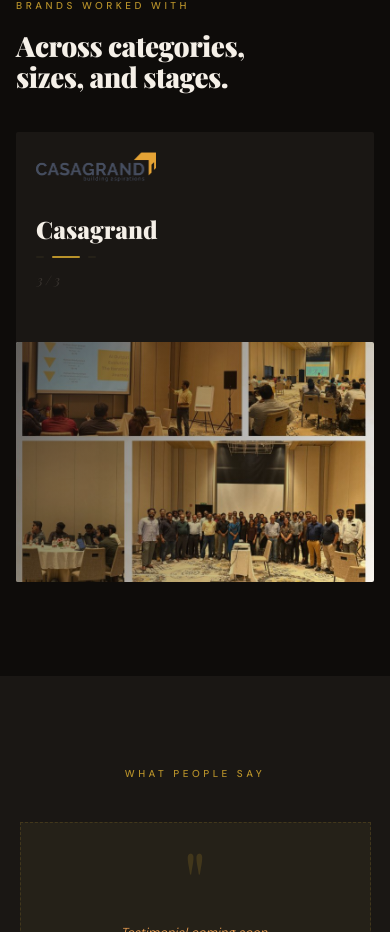
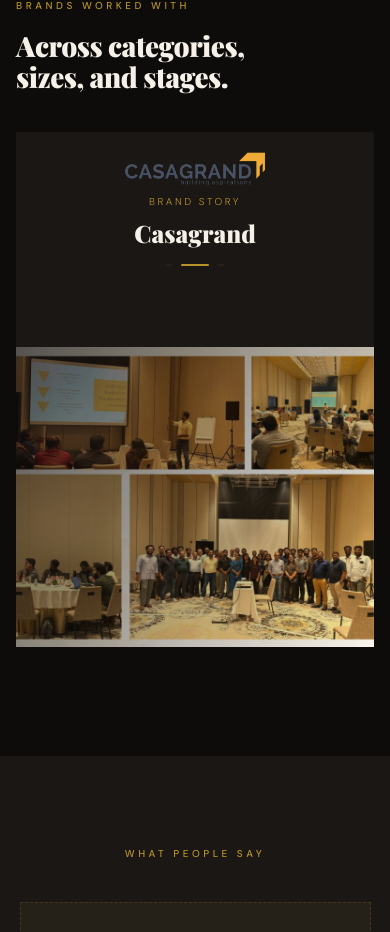
Before and after one commit to Devendar04/ai4marketers, a React (Vite) app: page / in a window 390 px wide. Shown: the part 7838-8770 px from the top of the page. Built offline with nearby package versions, Linux system fonts and the light colour scheme; a web font is replaced by a local one.

Commit message:
Brand page

```diff
--- a/src/components/Brands.jsx
+++ b/src/components/Brands.jsx
@@ -1,5 +1,6 @@
 import { useEffect, useRef, useState } from 'react'
 import { gsap } from 'gsap'
+
 import AP_LOGO from '/assets/asian-paints-seeklogo.png'
 import CB_LOGO from '/assets/Carlsberg.png'
 import CG_LOGO from '/assets/Casa_grand.png'
@@ -12,6 +13,7 @@ import CB2 from '/assets/carlsberg2.jpg'
 import CB4 from '/assets/carlsberg4.jpg'
 
 import CG from '/assets/Casa_Grande.jpg'
+
 const brands = [
   {
     name: 'Asian Paints',
@@ -52,6 +54,7 @@ export default function Brands() {
       gsap.set(el, {
         opacity: i === 0 ? 1 : 0,
         y: i === 0 ? 0 : 24,
+        pointerEvents: i === 0 ? 'auto' : 'none',
       })
     })
 
@@ -62,8 +65,8 @@ export default function Brands() {
       if (!alive) return
 
       const next = (idx + 1) % brands.length
-      const duration = isMobile ? 0.55 : 0.9
-      const hold = isMobile ? 2.5 : 4
+      const duration = isMobile ? 0.55 : 0.85
+      const hold = isMobile ? 2.6 : 4
 
       const tl = gsap.timeline({
         onComplete: () => {
@@ -79,12 +82,13 @@ export default function Brands() {
         y: -14,
         duration: duration * 0.7,
         ease: 'power2.in',
+        pointerEvents: 'none',
       })
 
       tl.fromTo(
         slideRefs.current[next],
-        { opacity: 0, y: 24 },
-        { opacity: 1, y: 0, duration, ease: 'power2.out' },
+        { opacity: 0, y: 24, pointerEvents: 'none' },
+        { opacity: 1, y: 0, duration, ease: 'power2.out', pointerEvents: 'auto' },
         '-=0.15'
       )
 
@@ -105,7 +109,7 @@ export default function Brands() {
     const photos = brands[current].photos
     if (photos.length <= 1) return
 
-    const els = photoRefs.current.filter(Boolean)
+    const els = photoRefs.current[current] || []
     if (!els.length) return
 
     let pIdx = 0
@@ -159,38 +163,35 @@ export default function Brands() {
           </h2>
         </div>
 
-        <div className="relative overflow-hidden rounded-sm min-h-[480px] md:min-h-[480px]">
+        <div className="relative overflow-hidden rounded-sm min-h-[560px] md:min-h-[520px]">
           {brands.map((brand, i) => (
             <div
               key={brand.name}
               ref={(el) => (slideRefs.current[i] = el)}
-              className="absolute inset-0 grid grid-cols-1 md:grid-cols-[1fr_2fr]"
+              className="absolute inset-0 grid grid-cols-1 md:grid-cols-[0.95fr_1.55fr]"
             >
-              <div
-                className="flex flex-col justify-items-start bg-[#1A1714] px-5 py-5 md:px-10 md:py-10"
-                style={{ minHeight: isMobile ? '180px' : 'auto' }}
-              >
-                <div className="flex items-center">
+             <div className="flex flex-col justify-between items-center md:items-start text-center md:text-left bg-[#1A1714] px-5 py-5 md:px-10 md:py-10">
+                <div>
+                  <div className="mb-2 flex items-center justify-center md:justify-start w-full">
                     <img
                       src={brand.logo}
                       alt={brand.name}
-                    className="max-h-[32px] max-w-[120px] object-contain opacity-90 md:max-h-[44px] md:max-w-[160px]"
+                      className="max-h-[34px] max-w-[140px] object-contain opacity-95 md:max-h-[44px] md:max-w-[170px]"
                     />
                   </div>
 
-                <div className="mt-6">
-                  <span className="mb-2 block text-[10px] uppercase tracking-[2.5px] text-gold">
-                    {brand.tag}
+                  <span className="mb-2 block text-[10px] uppercase tracking-[2.5px] text-gold text-center md:text-left">
+                    Brand Story
                   </span>
 
                   <h3
-                    className="mb-3 font-playfair font-black leading-tight text-paper md:mb-6"
-                    style={{ fontSize: 'clamp(24px,3vw,36px)' }}
+                    className="max-w-[280px] md:max-w-[320px]  mx-auto md:mx-0 font-playfair font-black leading-tight text-paper md:mb-3"
+                    style={{ fontSize: 'clamp(24px,3vw,38px)' }}
                   >
                     {brand.name}
                   </h3>
 
-                  <div className="mb-3 flex gap-2">
+                 <div className="mb-4 mt-4 flex gap-2 justify-center md:justify-start w-full">
                     {brands.map((_, di) => (
                       <div
                         key={di}
@@ -204,7 +205,7 @@ export default function Brands() {
                   </div>
 
                   {brand.photos.length > 1 && (
-                    <div className="flex gap-[6px] rounded-smy">
+                    <div className="mb-[-100px] flex gap-2 justify-center md:justify-start w-full">
                       {brand.photos.map((_, pi) => (
                         <div
                           key={pi}
@@ -212,7 +213,7 @@ export default function Brands() {
                           style={{
                             background:
                               pi === (i === current ? photoIdx : 0)
-                                ? 'rgba(184,146,42,0.8)'
+                                ? 'rgba(184,146,42,0.85)'
                                 : '#252118',
                           }}
                         />
@@ -221,17 +222,21 @@ export default function Brands() {
                   )}
                 </div>
 
-                <p className="font-playfair italic text-[13px] text-[#3A3530]">
-                  {i + 1} / {brands.length}
+                <div className=" flex items-end justify-between">
+
+                  <p className="hidden text-[10px] uppercase tracking-[2px] text-[#6B6258] md:block">
+                    Selected work
                   </p>
                 </div>
+              </div>
 
-              <div className="relative h-[240px] overflow-hidden md:h-auto rounded-sm">
+              <div className="relative h-[300px] overflow-hidden md:h-auto">
                 {brand.photos.map((src, pi) => (
                   <img
                     key={pi}
                     ref={(el) => {
-                      if (i === current) photoRefs.current[pi] = el
+                      if (!photoRefs.current[i]) photoRefs.current[i] = []
+                      photoRefs.current[i][pi] = el
                     }}
                     src={src}
                     alt={`${brand.name} ${pi + 1}`}
@@ -244,14 +249,14 @@ export default function Brands() {
                   className="pointer-events-none absolute inset-0"
                   style={{
                     background:
-                      'linear-gradient(120deg, rgba(14,12,10,0.65) 0%, rgba(184,146,42,0.03) 100%)',
+                      'linear-gradient(120deg, rgba(14,12,10,0.70) 0%, rgba(184,146,42,0.04) 100%)',
                   }}
                 />
 
                 <span
                   className="pointer-events-none absolute bottom-4 right-4 hidden select-none font-playfair font-black italic md:block md:bottom-6 md:right-8"
                   style={{
-                    fontSize: 'clamp(36px,5vw,64px)',
+                    fontSize: 'clamp(34px,5vw,64px)',
                     color: 'rgba(184,146,42,0.12)',
                     lineHeight: 1,
                   }}
```
Lines whose indentation alone changed are shown as unchanged.
